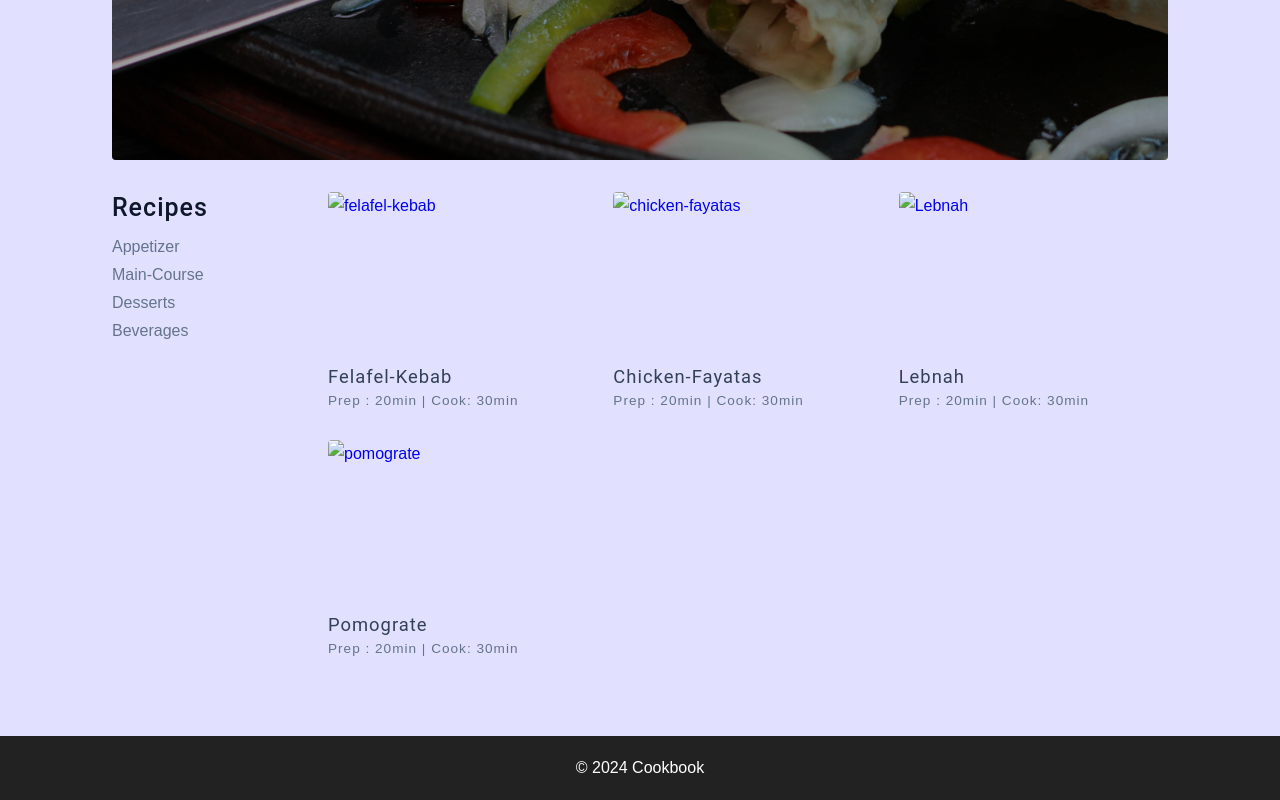
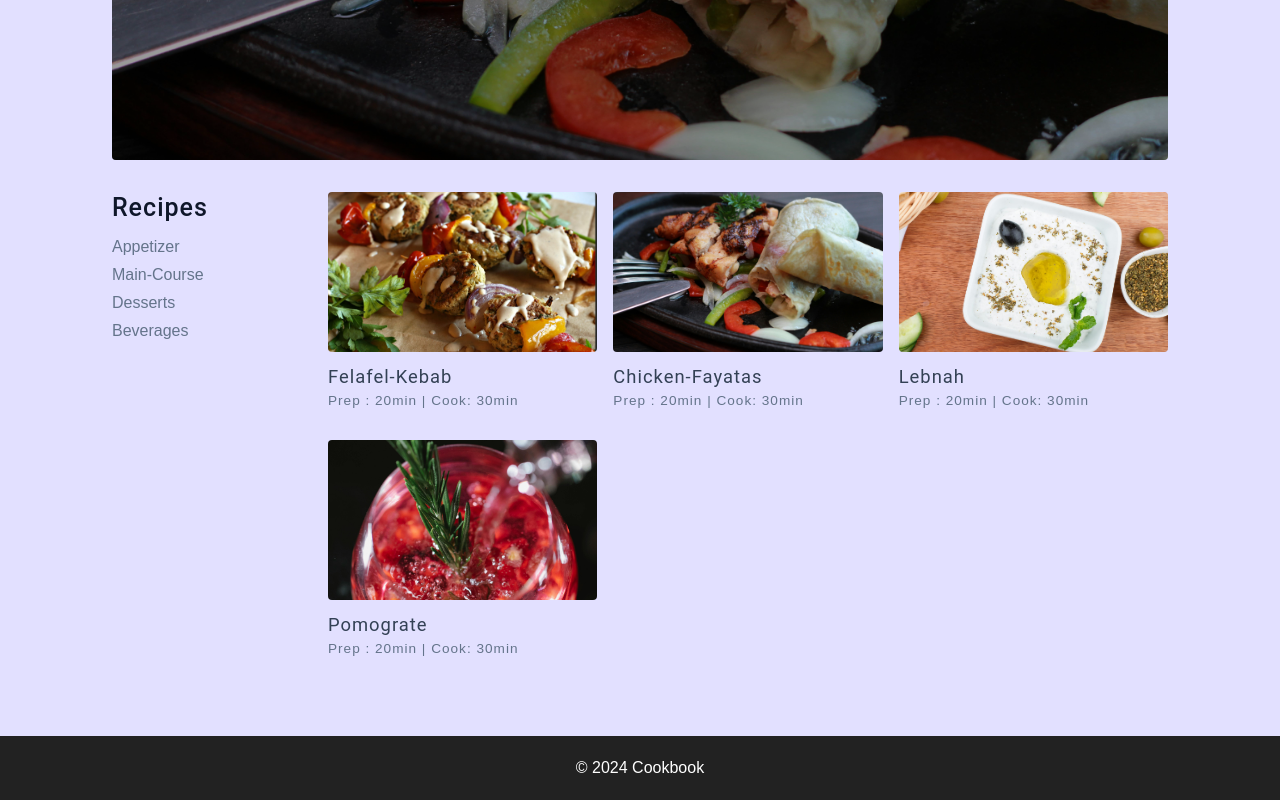
Before and after one commit to F-Maestro/Recipecookbook.github.io, a plain HTML site: page index.html in a window 1280 px wide. Shown: the part 480-1280 px from the top of the page. Drawn offline with Linux system fonts and the light colour scheme; a script that the page names is missing.

Commit message:
Update index.html

```diff
--- a/index.html
+++ b/index.html
@@ -69,28 +69,28 @@
       <div class="recipes-list">
         <!--single recipe-->
         <a href="Felafel.html" class="recipe">
-          <img src=".\starter\assets\images\appetizers\felafel kebab.png" alt="felafel-kebab" class="img recipe-img">
+          <img src="./assets/images/appetizers/felafel kebab.png" alt="felafel-kebab" class="img recipe-img">
           <h5>Felafel-kebab</h5>
           <p>Prep : 20min | Cook: 30min</p>
         </a>
         <!--end of single recipe-->
         <!--single recipe-->
         <a href="chicken-fayitas.html" class="recipe">
-          <img src=".\starter\assets\images\Maincourse\chicken.jpg" alt="chicken-fayatas" class="img recipe-img">
+          <img src="./assets/images/Maincourse/chicken.jpg" alt="chicken-fayatas" class="img recipe-img">
           <h5>Chicken-fayatas</h5>
           <p>Prep : 20min | Cook: 30min</p>
         </a>
         <!--end of single recipe-->
         <!--single recipe-->
         <a href="Lebnah.html" class="recipe">
-          <img src=".\starter\assets\images\Desserts\Lebnah.jpg" alt="Lebnah" class="img recipe-img">
+          <img src="./assets/images/Desserts/Lebnah.jpg" alt="Lebnah" class="img recipe-img">
           <h5>Lebnah</h5>
           <p>Prep : 20min | Cook: 30min</p>
         </a>
         <!--end of single recipe-->
         <!--single recipe-->
         <a href="pomograte.html" class="recipe">
-          <img src=".\starter\assets\images\Beverages\pomograte.jpg" alt="pomograte" class="img recipe-img">
+          <img src="./assets/images/Beverages/pomograte.jpg" alt="pomograte" class="img recipe-img">
           <h5>Pomograte</h5>
           <p>Prep : 20min | Cook: 30min</p>
         </a>
```
